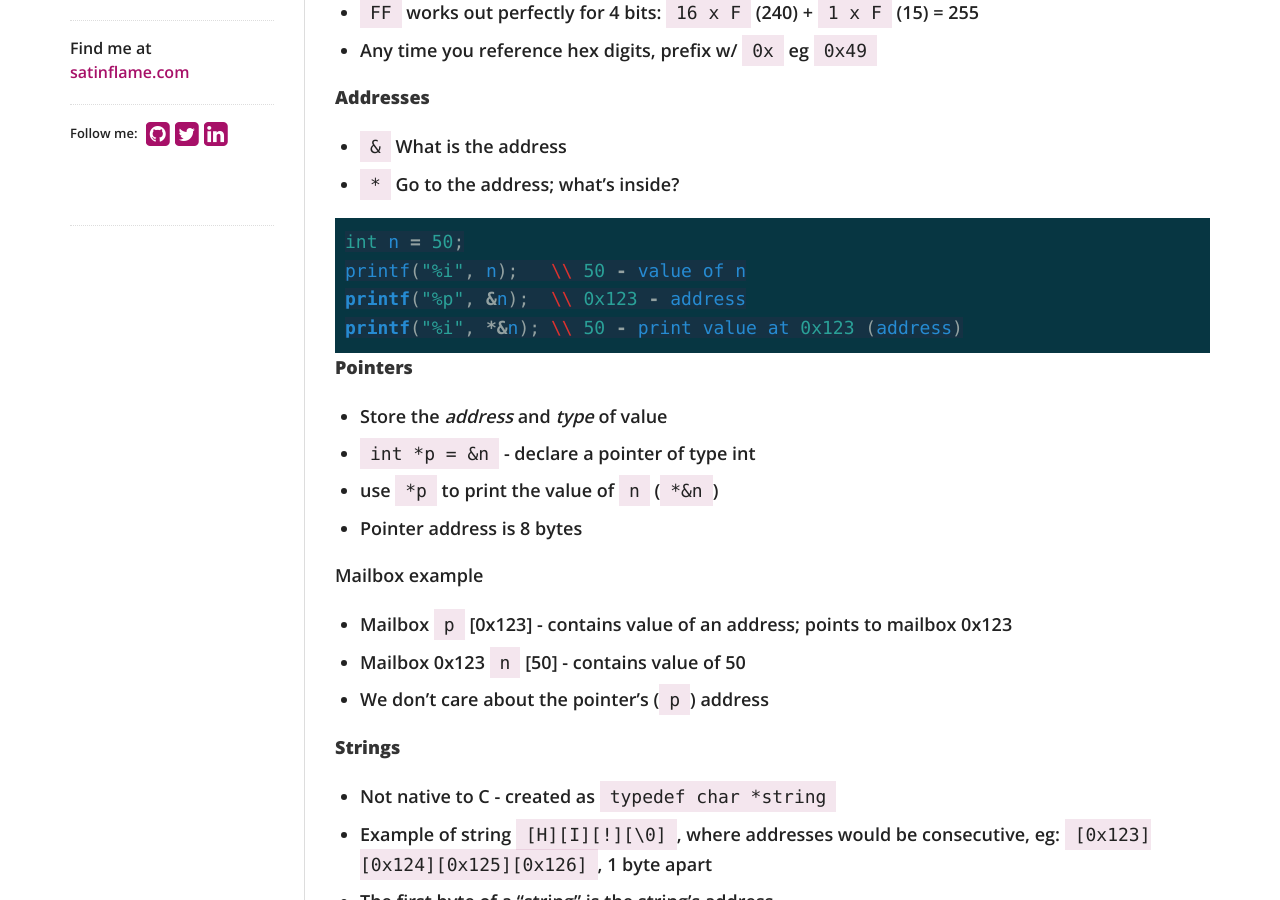
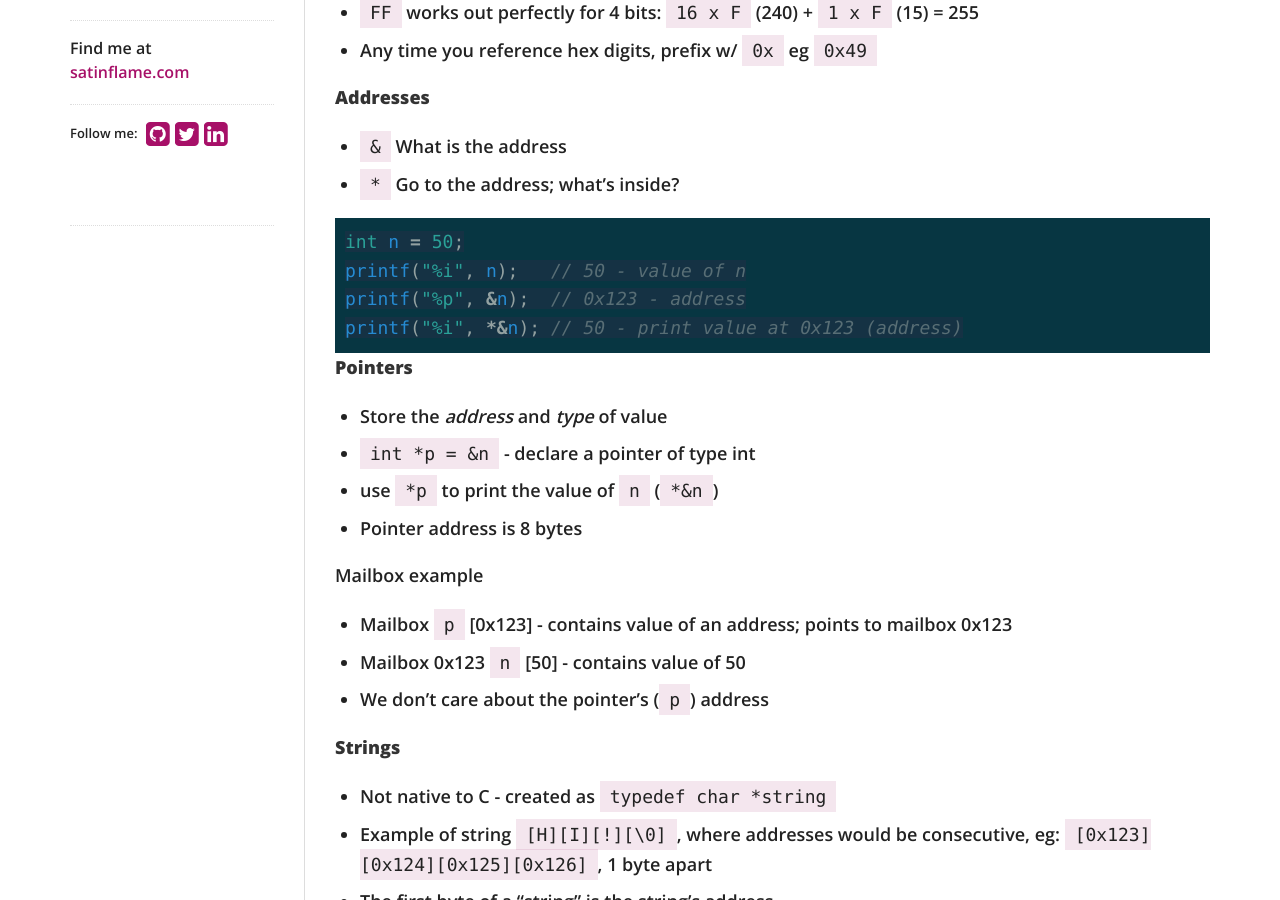
Before and after one commit to virtual/100daysofcode, a Jekyll site: the page built from index.md, in a window 1280 px wide and 900 px high, scrolled down 423 px. Built offline with Jekyll 4.4.1, drawn with Linux system fonts in a browser that asks for light colours; nearby versions of some CDN libraries; our own code applies the rules of GitHub Pages for plain Markdown files.

````diff
--- a/index.md
+++ b/index.md
@@ -22,9 +22,9 @@
 
 ```c
 int n = 50;
-printf("%i", n);   \\ 50 - value of n
-printf("%p", &n);  \\ 0x123 - address
-printf("%i", *&n); \\ 50 - print value at 0x123 (address)
+printf("%i", n);   // 50 - value of n
+printf("%p", &n);  // 0x123 - address
+printf("%i", *&n); // 50 - print value at 0x123 (address)
 ```
 
 **Pointers**
````
